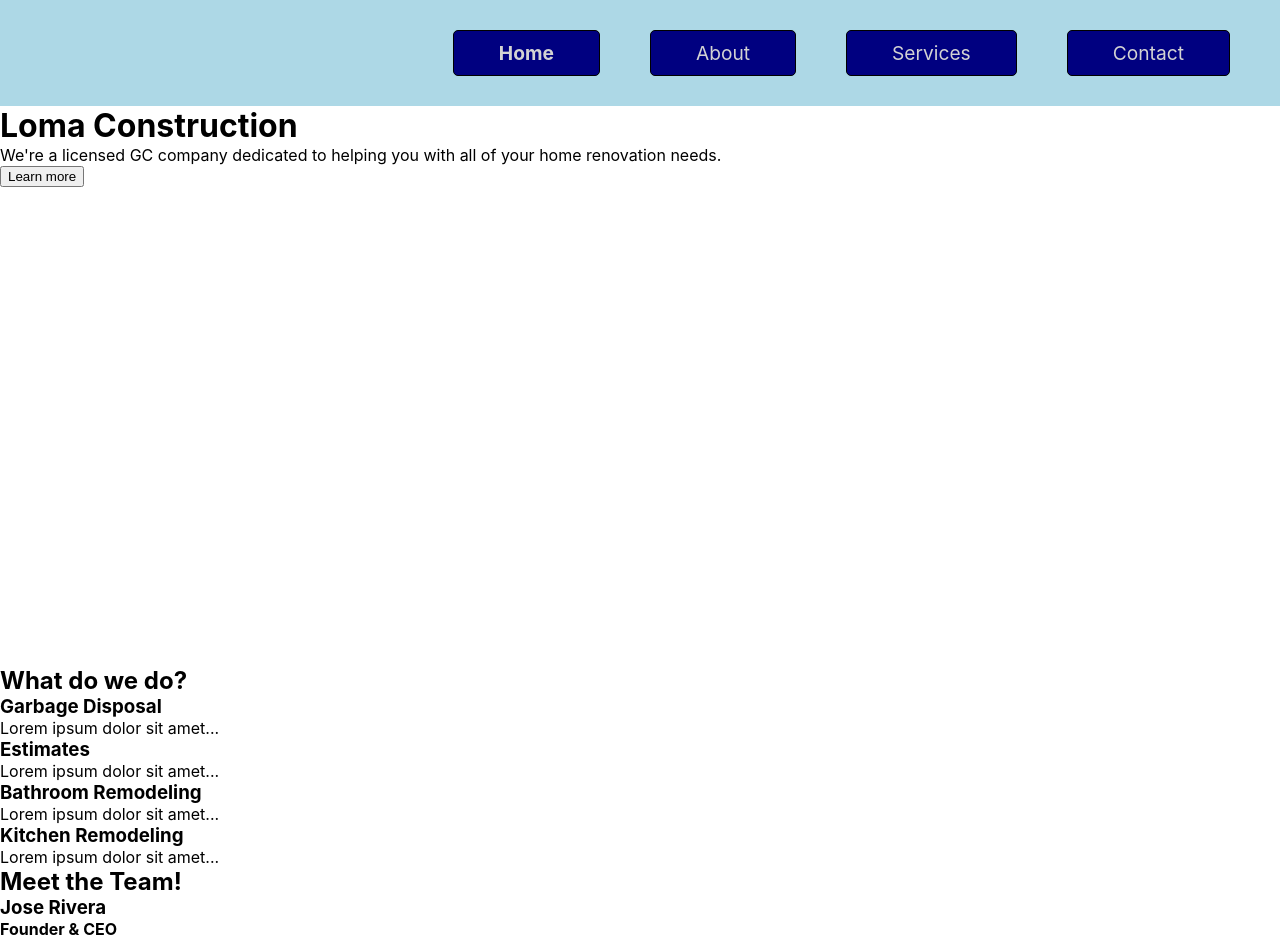
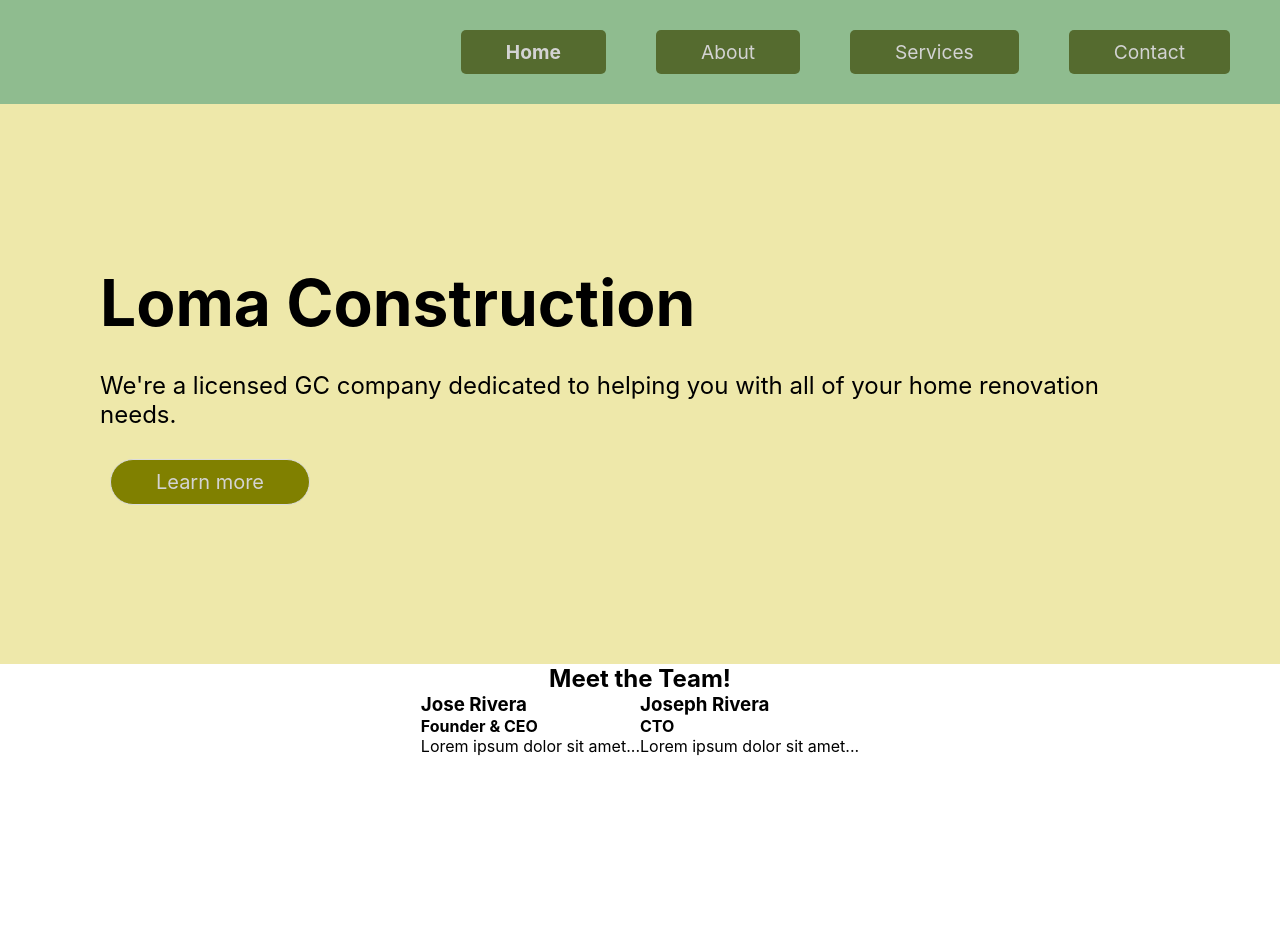
Before and after one commit to ysfahmd/loma-construction, a React (Create React App) app: page / in a window 1280 px wide. Shown: the top 940 px of the page. Built offline with nearby package versions, Linux system fonts and the light colour scheme.

Commit message:
1) changed color for 'navbar' and 'footer' to green & 2) continued with styling for the 'HomePage' component. still have styling to finish on 'HomePage'

```diff
--- a/src/components/Footer/Footer.css
+++ b/src/components/Footer/Footer.css
@@ -4,5 +4,5 @@
   height: 10vh;
   bottom: 0;
   padding: 20px;
-  background-color: lightblue;
+  background-color: darkseagreen;
 }
--- a/src/components/HomePage/HomePage.css
+++ b/src/components/HomePage/HomePage.css
@@ -1,5 +1,61 @@
-/* Styling for hero container */
+/* ------------------------- GLOBAL STYLES & ANIMATIONS ------------------------- */
+
+/* the following 2 declarations handle button animation logic*/
+.button-animation {
+  transition: transform 400ms;
+
+}
+
+.button-animation:hover {
+  cursor: pointer;
+  transform: scale(1.03);
+}
+
+/* ------------------------- Styling for HERO SECTION ------------------------- */
 #hero-section {
   width: 100vw;
   height: 70vh;
+  display: flex;
+  flex-direction: column;
+  justify-content: center;
+  padding: 0px 100px;background-color: palegoldenrod;
 }
+
+#hero-section > h1 {
+  font-size: 4rem;
+  margin: 0 0 30px 0;
+}
+
+#hero-section > p {
+  font-size: 1.5rem;
+  margin: 0 0 30px 0;
+}
+
+#hero-section > #hero-cta {
+  color: lightgray;
+  font-size: 20px;
+  width: 200px;
+  text-decoration: none;
+  text-align: center;
+  padding: 10px 0;
+  margin: 0 0 0 10px;
+  border: 1px solid gainsboro;
+  border-radius: 30px;
+  background-color: olive;
+}
+
+/* ------------------------- Styling for MEET THE TEAM SECTION ------------------------- */
+
+#meet-the-team-section {
+  width: 100vw;
+  height: 50vh;
+  display: flex;
+  flex-direction: column;
+  align-items: center;
+}
+
+#team-member-cards {
+  display: flex;
+  flex-direction: row;
+  justify-content: center;
+}
--- a/src/components/HomePage/HomePage.js
+++ b/src/components/HomePage/HomePage.js
@@ -9,22 +9,24 @@ import store from '../../assets/store';
 
 export default function HomePage() {
   return (
-    <div>
+    <div id='home-page-container'>
       <main id='hero-section'>
         <h1>Loma Construction</h1>
         <p>We're a licensed GC company dedicated to helping you with all of your home renovation needs.</p>
-        <Link to='/services'><button>Learn more</button></Link>
+        <Link to='/services' id='hero-cta' className='button-animation'>Learn more</Link>
       </main>
+      <section id='meet-the-team-section'>
+        <h2>Meet the Team!</h2>
+				<div id='team-member-cards'>
+					{store.teamMembers.map(member => {
+						return <TeamMemberItem name={member.name} title={member.title} biography={member.biography} />
+					})}
+				</div>
+      </section>
       <section id='services-section'>
         <h2>What do we do?</h2>
         {store.services.map(service => {
           return <ServiceItem title={service.title} description={service.shortDesc} />
-        })}
-      </section>
-      <section id='meet-the-team-section'>
-        <h2>Meet the Team!</h2>
-        {store.teamMembers.map(member => {
-          return <TeamMemberItem name={member.name} title={member.title} biography={member.biography} />
         })}
       </section>
       <section id='contact-form-section'>
--- a/src/components/NavBar/NavBar.css
+++ b/src/components/NavBar/NavBar.css
@@ -4,7 +4,7 @@
   padding: 30px 0px;
   display: flex;
   flex-direction: row-reverse;
-  background-color: lightblue;
+  background-color: darkseagreen;
 }
 
 /* Styling for navbar items */
@@ -12,10 +12,10 @@
   margin: 0 50px 0 0;
   padding: 10px 45px;
   text-decoration: none;
-  background-color: navy;
+  background-color: darkolivegreen;
   color: lightgray;
   font-size: 1.2rem;
-  border: 1px solid black;
+  border: 1px solid none;
   border-radius: 5px;
   transition: transform 0.5s;
 }
```
